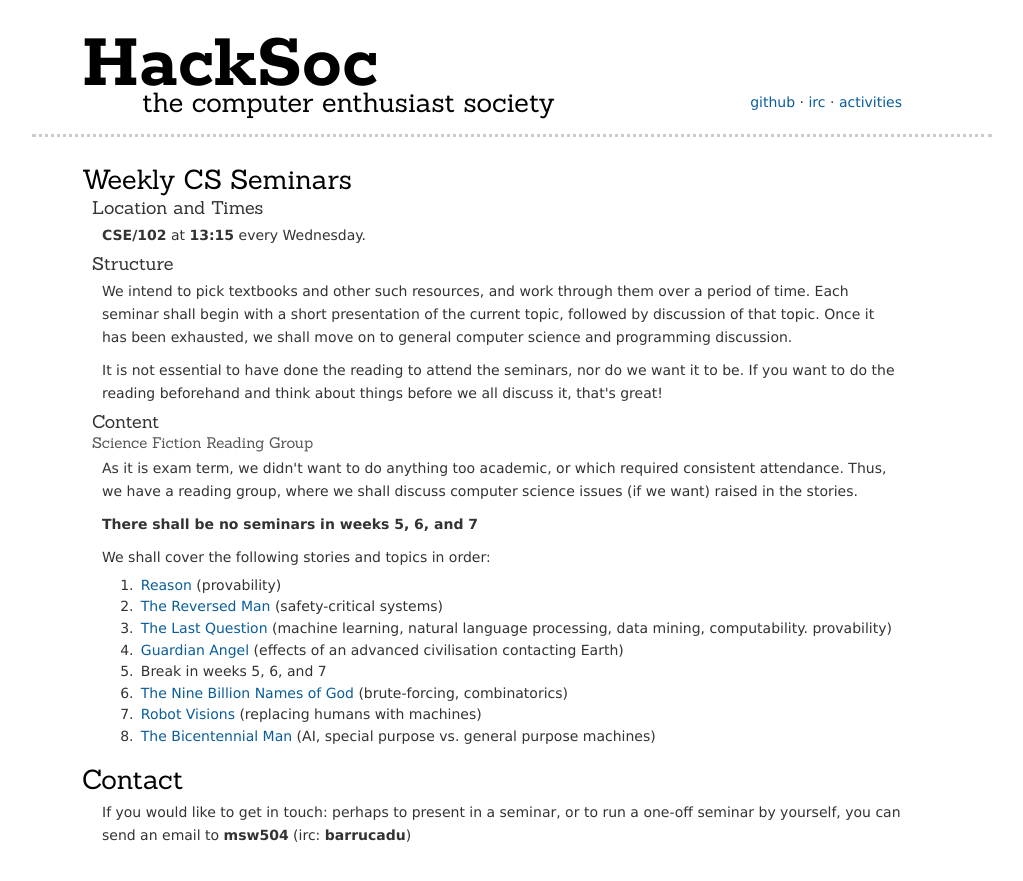
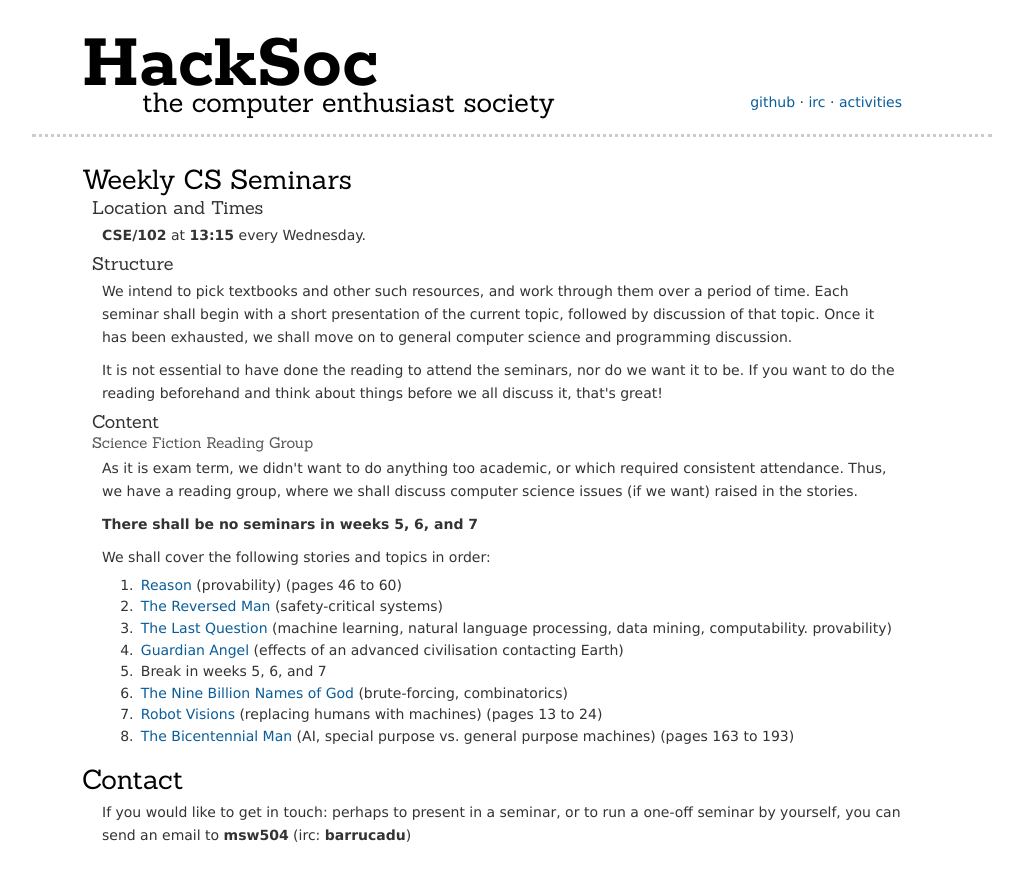
Before and after one commit to HackSoc/hacksoc.org, a Jekyll site: the page built from seminars.html, in a window 1280 px wide. Shown: the top 881 px of the page, without its empty margins (128-1151 px from the left). Built offline with Jekyll 4.4.1, drawn with Linux system fonts in a browser that asks for light colours; some web fonts are replaced.

Commit message:
Page numbers for seminar texts

```diff
--- a/seminars.html
+++ b/seminars.html
@@ -17,14 +17,14 @@
 <p>We shall cover the following stories and topics in order:</p>
 
 <ol>
-  <li><a href="http://www.ebooktrove.com/Asimov,%20Isaac/Asimov,%20Isaac%20-%20Robot%20Visions.pdf">Reason</a> (provability)</li>
+  <li><a href="http://www.ebooktrove.com/Asimov,%20Isaac/Asimov,%20Isaac%20-%20Robot%20Visions.pdf">Reason</a> (provability) (pages 46 to 60)</li>
   <li><a href="http://www.unz.org/Pub/ThrillingWonder-1950jun-00043">The Reversed Man</a> (safety-critical systems)</li>
   <li><a href="http://filer.case.edu/dts8/thelastq.htm">The Last Question</a> (machine learning, natural language processing, data mining, computability. provability)</li>
   <li><a href="http://www.unz.org/Pub/FantasticMysteries-1950apr-00098">Guardian Angel</a> (effects of an advanced civilisation contacting Earth)</li>
   <li>Break in weeks 5, 6, and 7</li>
   <li><a href="http://downlode.org/Etext/nine_billion_names_of_god.html">The Nine Billion Names of God</a> (brute-forcing, combinatorics)</li>
-  <li><a href="http://www.ebooktrove.com/Asimov,%20Isaac/Asimov,%20Isaac%20-%20Robot%20Visions.pdf">Robot Visions</a> (replacing humans with machines)</li>
-  <li><a href="http://www.ebooktrove.com/Asimov,%20Isaac/Asimov,%20Isaac%20-%20Robot%20Visions.pdf">The Bicentennial Man</a> (AI, special purpose vs. general purpose machines)</li>
+  <li><a href="http://www.ebooktrove.com/Asimov,%20Isaac/Asimov,%20Isaac%20-%20Robot%20Visions.pdf">Robot Visions</a> (replacing humans with machines) (pages 13 to 24)</li>
+  <li><a href="http://www.ebooktrove.com/Asimov,%20Isaac/Asimov,%20Isaac%20-%20Robot%20Visions.pdf">The Bicentennial Man</a> (AI, special purpose vs. general purpose machines) (pages 163 to 193)</li>
 </ol>
 
 <h2>Contact</h2>
```
